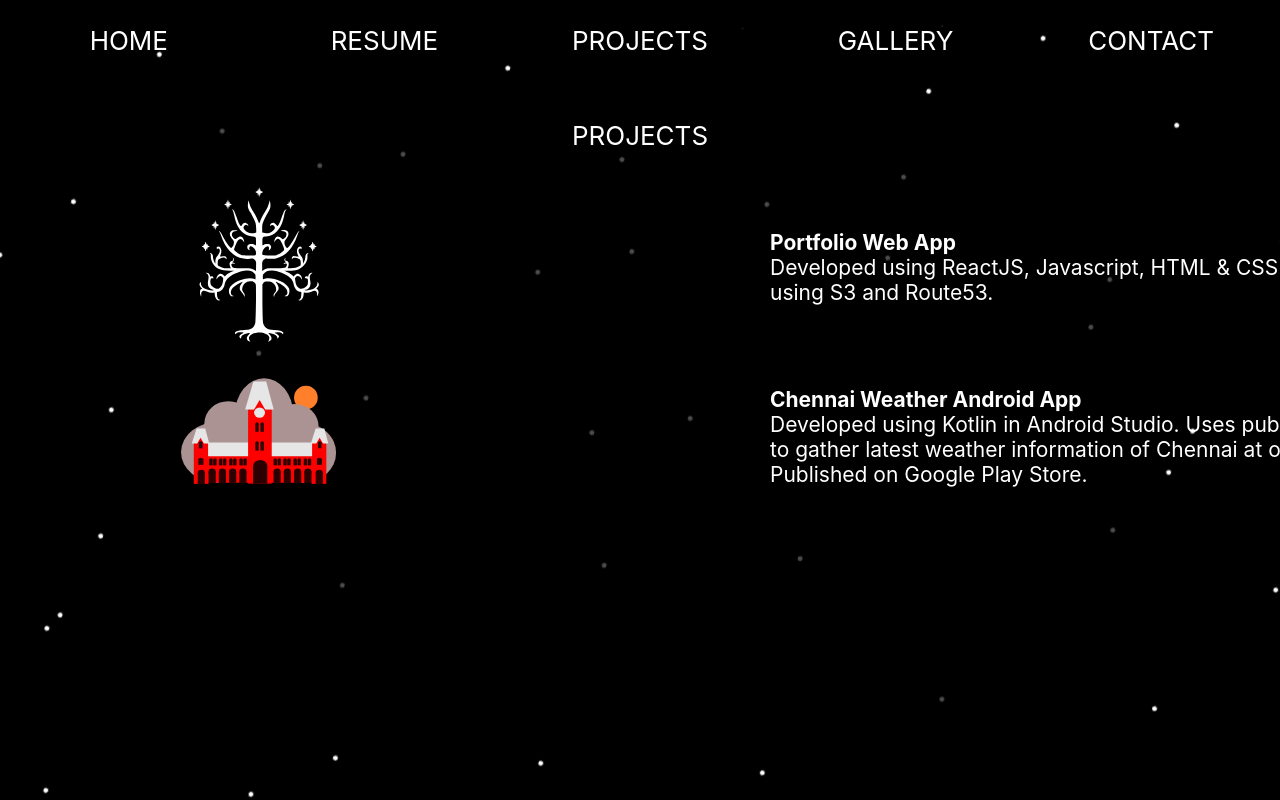
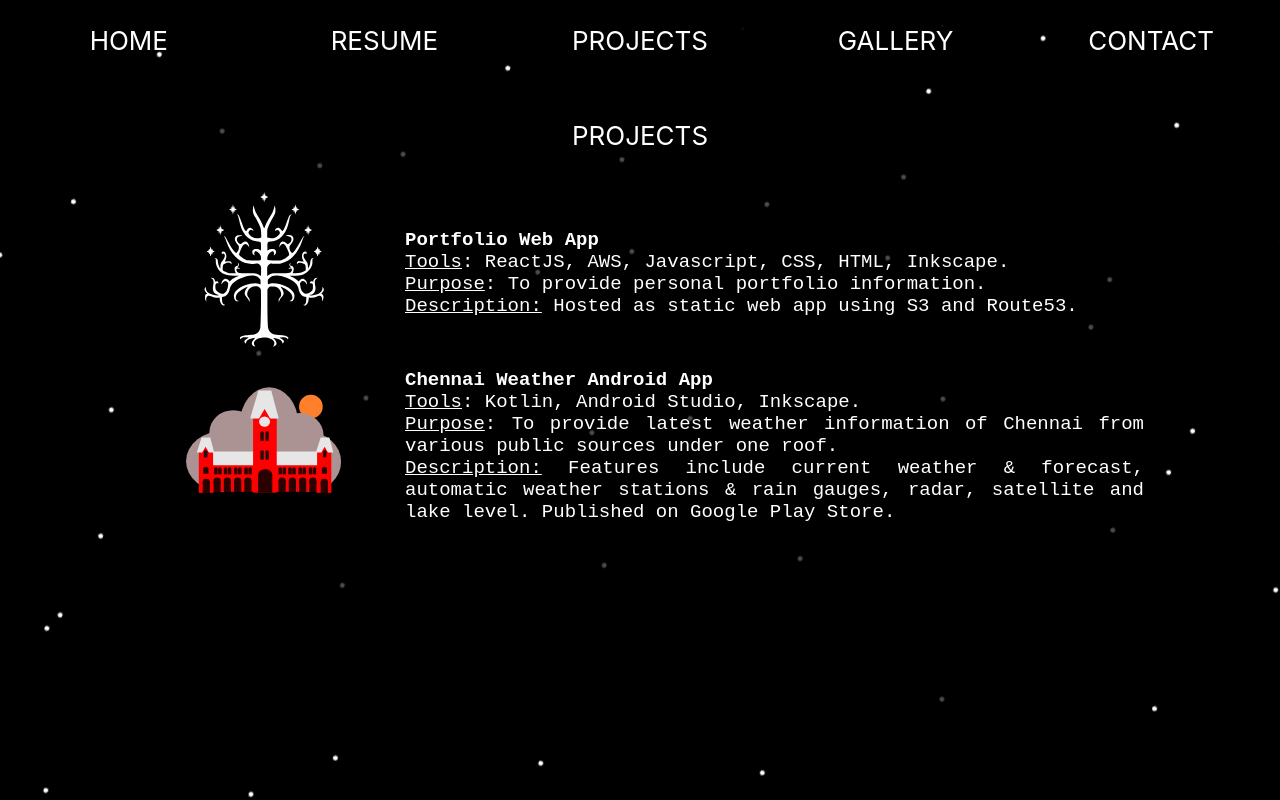
Before and after one commit to Night-fury0/portfolio-web-app, a React (Create React App) app: page /projects in a window 1280 px wide. Built offline with nearby package versions, Linux system fonts and the light colour scheme.

Commit message:
updates to projects

```diff
--- a/src/App.css
+++ b/src/App.css
@@ -55,6 +55,19 @@
   text-align: center;
   font-size: calc(10px + 2vmin);
   text-align: center;
+  overflow: auto;
+}
+
+.content_projects{
+  color: white;
+  position:absolute;
+  top: 15%;
+  left: 10%;
+  right: 10%;
+  bottom: 10%;
+  background-color: rgba(0,0,0, 0.7);
+  text-align: center;
+  font-size: calc(10px + 2vmin);
 }
 
 .content_gallery{
@@ -110,19 +123,29 @@
 
 .photoImage{
   max-width: 50%;
+  max-height: 100%;
   max-height: 50%;
 }
 
 .projects{
-  max-width: 100%;
-  max-height: 100%;
+  position: relative;
+  padding: 5px;
+  text-align:left;
+  margin: auto;
+  table-layout: auto;
+}
+
+.projectName{
   font-size: calc(5px + 2vmin);
-  position: fixed;
-  height: 10vh;
-  vertical-align: middle;
-  text-align: left;
-  margin: auto;
-  table-layout: fixed;
+}
+
+.projectsDesc{
+  font-family: 'Courier New', Courier, monospace;
+  text-align: justify;
+  font-size: calc(3px + 2vmin);
+  padding-left: 10px;
+  padding-top: 10px;
+  padding-bottom: 10px;
 }
 
 .projectsIcon{
--- a/src/Contact.js
+++ b/src/Contact.js
@@ -14,6 +14,7 @@ function Contact() {
                 <br/><br/>R M SRIRAM<br/><br/>
                 FULL STACK DEVELOPER<br/>
                 BIG DATA ENGINEER<br/><br/>
+                Chennai, India<br/><br/>
                 Email: sriram19990127@gmail.com<br/><br/>
                 Linkedin<br/>
                 Github<br/>
--- a/src/Projects.js
+++ b/src/Projects.js
@@ -8,23 +8,25 @@ function Contact() {
       <div className='backgroundImage'/>
       <NavBar/>
       <div className="body">
-            <div className='content'>
+            <div className='content_projects'>
               PROJECTS<br/><br/>
               <table className='projects'>
                 <tr>
                   <td><img className="projectsIcon" src="tree.svg"/></td>
-                  <td>
-                    <div>
-                      <b>Portfolio Web App</b><br/>
-                      Developed using ReactJS, Javascript, HTML & CSS. Hosted using S3 and Route53.
-                    </div>
+                  <td className="projectsDesc">
+                  <b>Portfolio Web App</b><br/>
+                  <u>Tools</u>: ReactJS, AWS, Javascript, CSS, HTML, Inkscape. <br/>
+                  <u>Purpose</u>: To provide personal portfolio information.<br/>
+                  <u>Description:</u> Hosted as static web app using S3 and Route53.
                   </td>
                 </tr>
                 <tr>
                 <td><img className="projectsIcon" src="app_icon_square.svg"/></td>
-                  <td>
+                  <td className='projectsDesc'>
                   <b>Chennai Weather Android App</b><br/>
-                  Developed using Kotlin in Android Studio. Uses public data APIs to gather latest weather information of Chennai at one place. Published on Google Play Store.
+                  <u>Tools</u>: Kotlin, Android Studio, Inkscape. <br/>
+                  <u>Purpose</u>: To provide latest weather information of Chennai from various public sources under one roof. <br/>
+                  <u>Description:</u> Features include current weather & forecast, automatic weather stations & rain gauges, radar, satellite and lake level. Published on Google Play Store.
                   </td>
                 </tr>
               </table>
```
